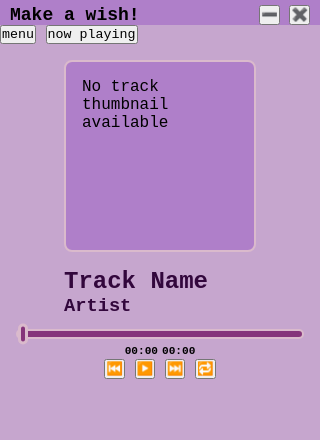
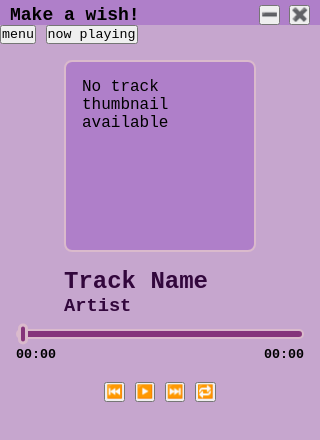
Before and after one commit to maggie-e-matthias/MusicPlayer, an Electron app: page index.html in a window 320 px wide. Drawn offline with Linux system fonts and the light colour scheme.

Commit message:
fixed timer allignment

```diff
--- a/index.html
+++ b/index.html
@@ -66,8 +66,8 @@
 
                 <!-- Seek Timer -->
                 <div class="timer">
-                    <span class="timer" id="current-time">00:00</span>
-                    <span class="timer" id="total-time">00:00</span>
+                    <span id="current-time">00:00</span>
+                    <span id="total-time">00:00</span>
                 </div>
 
                 <!-- Control Buttons -->
--- a/style.css
+++ b/style.css
@@ -118,13 +118,20 @@ button {
 }
 
 .timer {
+    width: 100%;
+    height: auto;
     font-family: 'Courier New', Courier, monospace;
     font-weight: bolder;
     font-size: smaller;
     display: flex;
     flex-direction: row;
-    justify-content: space-between;
-    padding: 1px 2px;
+    justify-content:space-between;
+    padding: 0.25rem 1rem;
+}
+
+.control-btns{
+    display: block;
+    padding: 1rem;
 }
 
 /* Menu tab */
```
